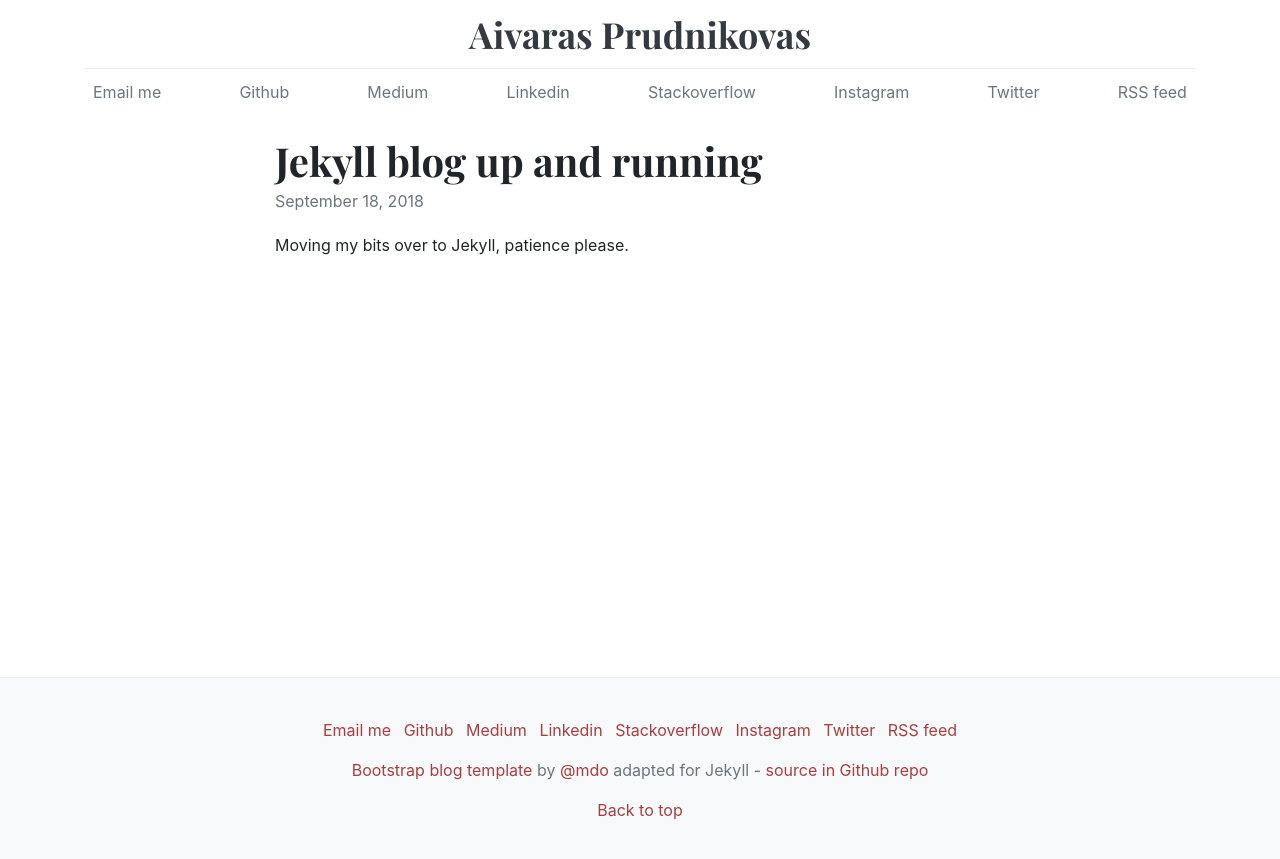
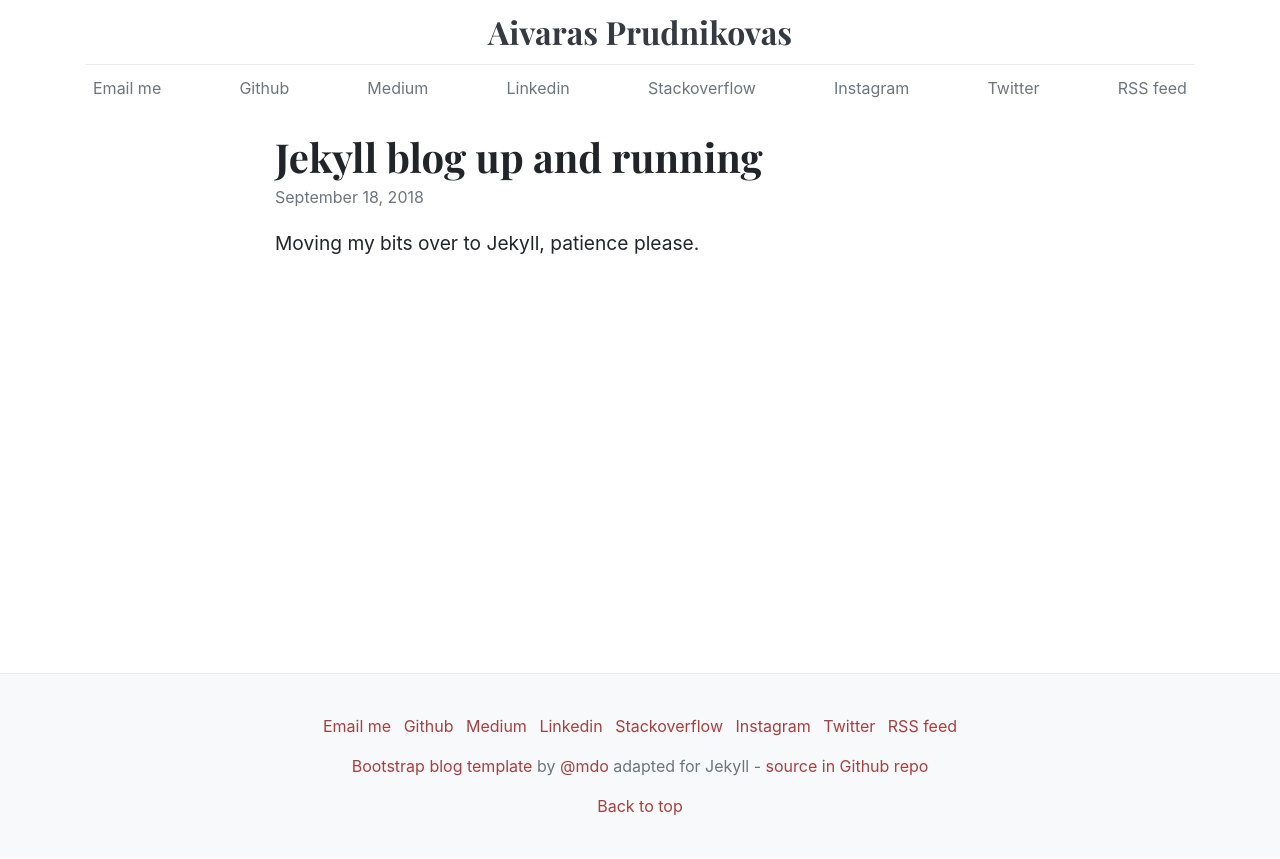
Before and after one commit to ivarprudnikov/ivarprudnikov.com, a Jekyll site: the page built from _posts/2018-09-18-Jekyll-Blog-Up-And-Running.md, in a window 1280 px wide. Shown: the top 859 px of the page. Built offline with Jekyll 4.4.1, drawn with Linux system fonts in a browser that asks for light colours.

Commit message:
increase blog font-size and decrease logo font-size

```diff
--- a/_layouts/post.html
+++ b/_layouts/post.html
@@ -7,8 +7,9 @@
     <div class="blog-post">
       <h2 class="blog-post-title">{{ page.title }}</h2>
       <p class="blog-post-meta">{{ page.date | date: "%B %e, %Y" }}</p>
-
-      {{ content }}
+      <div class="blog-post-content">
+        {{ content }}
+      </div>
     </div>
   </div>
 </article>
--- a/style.scss
+++ b/style.scss
@@ -19,7 +19,7 @@
 
 .blog-header-logo {
   font-family: $font-family-serif;
-  font-size: 2.25rem;
+  font-size: 2rem;
 }
 
 .blog-header-logo:hover {
@@ -122,6 +122,9 @@
   margin-bottom: 1.25rem;
   color: $gray-600;
 }
+.blog-post-content {
+  font-size: 1.2rem;
+}
 
 /*
  * Footer
```
